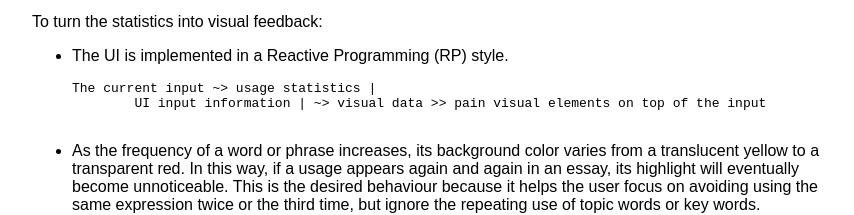
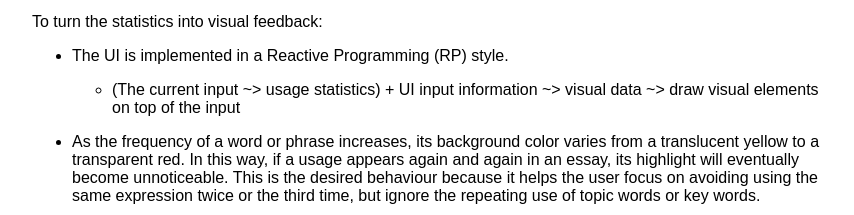
Before and after one commit to MrVPlusOne/textVary, a plain HTML site: page index.html in a window 1280 px wide. Shown: the part 1938-2153 px from the top of the page, without its empty margins (208-1062 px from the left). Drawn offline with Linux system fonts and the light colour scheme.

Commit message:
update index.html

```diff
--- a/index.html
+++ b/index.html
@@ -57,10 +57,10 @@
     <p>To turn the statistics into visual feedback:</p>
     <ul>
         <li><p>The UI is implemented in a Reactive Programming (RP) style.</p>
-
-    <pre><code>The current input ~&gt; usage statistics |
-        UI input information | ~&gt; visual data &gt;&gt; pain visual elements on top of the input
-    </code></pre></li>
+            <ul>
+                <li>(The current input ~&gt; usage statistics) + UI input information ~&gt; visual data ~&gt; draw visual elements on top of the input</li>
+            </ul>
+        </li>
         <li><p>As the frequency of a word or phrase increases, its background color varies from a translucent yellow to a transparent red. In this way, if a usage appears again and again in an essay, its highlight will eventually become unnoticeable. This is the desired behaviour because it helps the user focus on avoiding using the same expression twice or the third time, but ignore the repeating use of topic words or key words.</p>
 
             <ul>
```
